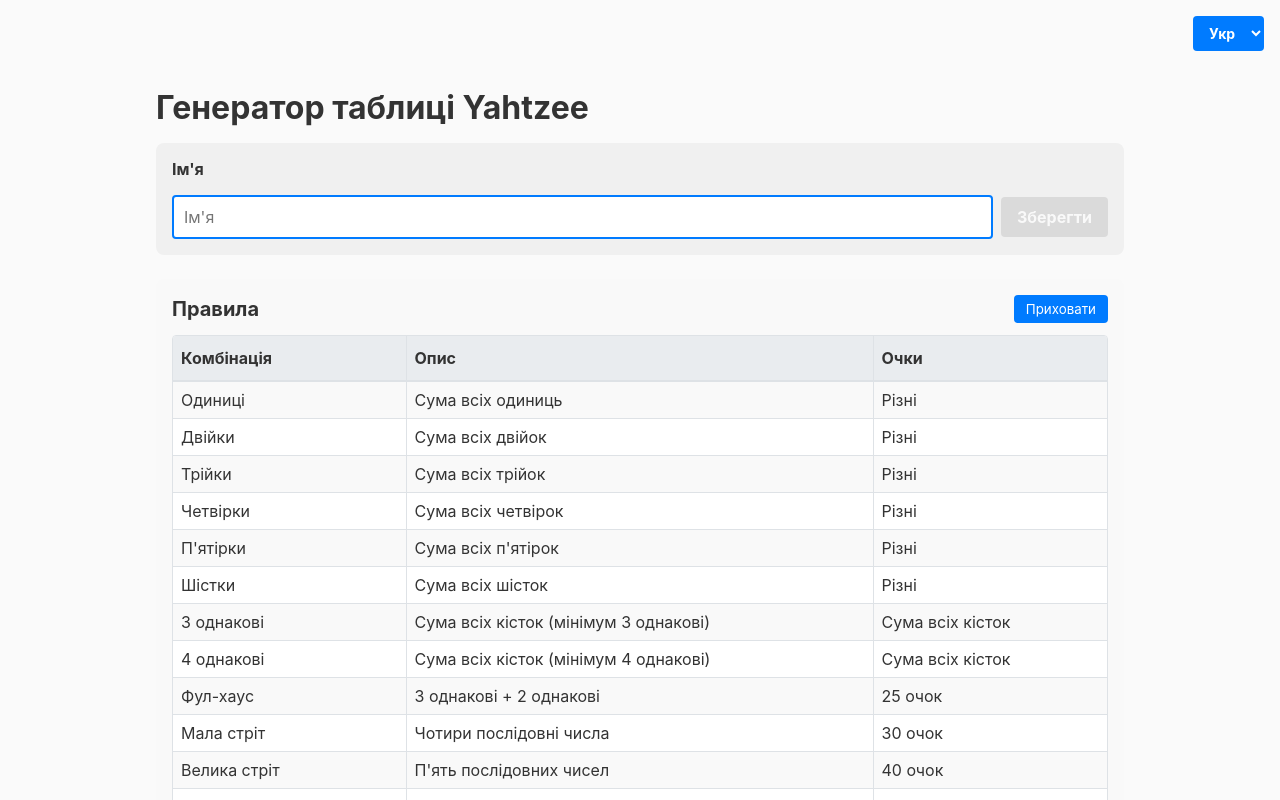
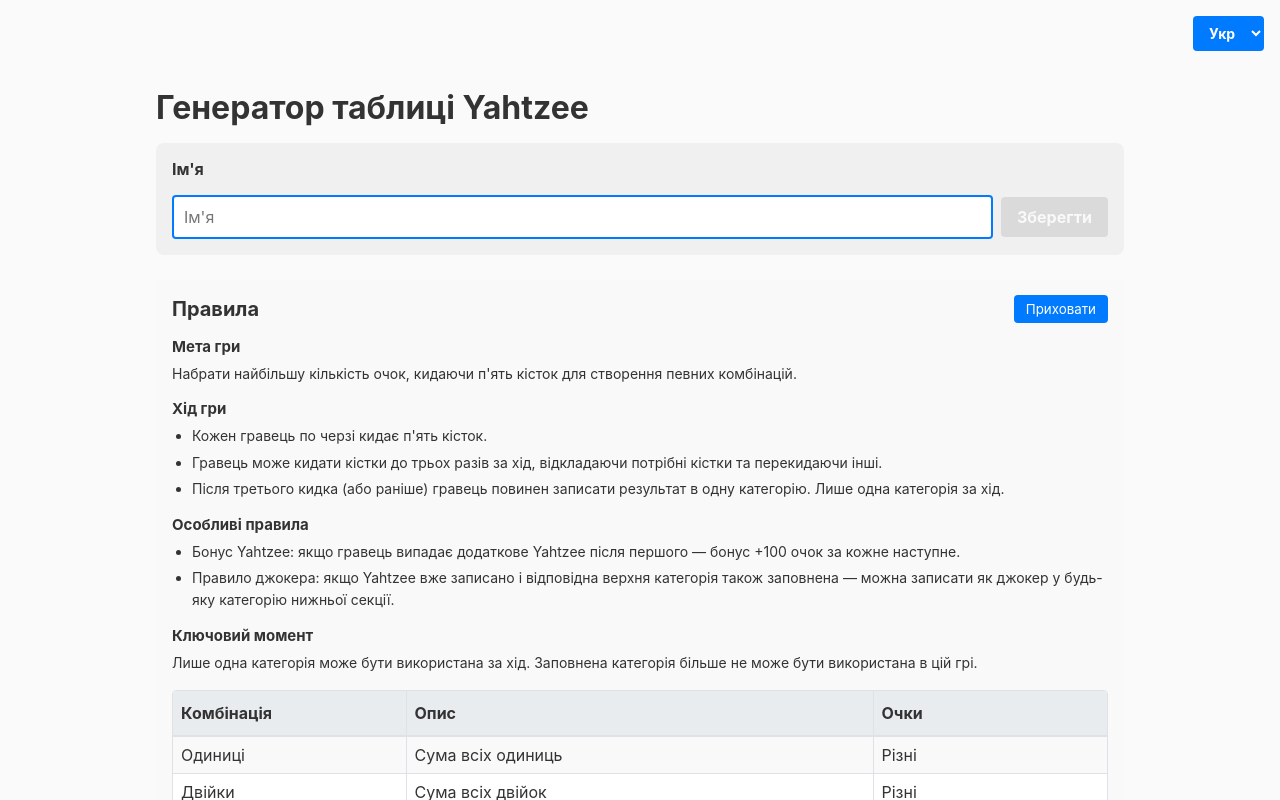
Before and after one commit to melnickforever/yahtzee, a Next.js app: page / in a window 1280 px wide. Both pictures are taken after a click on the button "Показати". Shown: the top 800 px of the page. Built offline with nearby package versions, Linux system fonts and the light colour scheme.

Commit message:
Updated rules

```diff
--- a/app/components/RulesReference.tsx
+++ b/app/components/RulesReference.tsx
@@ -12,84 +12,24 @@
   const t = translations[language];
 
   const rulesData = [
-    {
-      combination: t.rules_table.ones,
-      description: t.rules_table.onesDesc,
-      points: t.rules_table.varies,
-    },
-    {
-      combination: t.rules_table.twos,
-      description: t.rules_table.twosDesc,
-      points: t.rules_table.varies,
-    },
-    {
-      combination: t.rules_table.threes,
-      description: t.rules_table.threesDesc,
-      points: t.rules_table.varies,
-    },
-    {
-      combination: t.rules_table.fours,
-      description: t.rules_table.foursDesc,
-      points: t.rules_table.varies,
-    },
-    {
-      combination: t.rules_table.fives,
-      description: t.rules_table.fivesDesc,
-      points: t.rules_table.varies,
-    },
-    {
-      combination: t.rules_table.sixes,
-      description: t.rules_table.sixesDesc,
-      points: t.rules_table.varies,
-    },
-    {
-      combination: t.rules_table.threeOfAKind,
-      description: t.rules_table.threeOfAKindDesc,
-      points: t.rules_table.sumOfAll,
-    },
-    {
-      combination: t.rules_table.fourOfAKind,
-      description: t.rules_table.fourOfAKindDesc,
-      points: t.rules_table.sumOfAll,
-    },
-    {
-      combination: t.rules_table.fullHouse,
-      description: t.rules_table.fullHouseDesc,
-      points: t.rules_table.fullHousePoints,
-    },
-    {
-      combination: t.rules_table.smallStraight,
-      description: t.rules_table.smallStraightDesc,
-      points: t.rules_table.smallStraightPoints,
-    },
-    {
-      combination: t.rules_table.largeStraight,
-      description: t.rules_table.largeStraightDesc,
-      points: t.rules_table.largeStraightPoints,
-    },
-    {
-      combination: t.rules_table.yahtzee,
-      description: t.rules_table.yahtzeeDesc,
-      points: t.rules_table.yahtzeePoints,
-    },
-    {
-      combination: t.rules_table.chance,
-      description: t.rules_table.chanceDesc,
-      points: t.rules_table.sumOfAll,
-    },
-    {
-      combination: t.rules_table.upperBonus,
-      description: t.rules_table.upperBonusDesc,
-      points: t.rules_table.upperBonusPoints,
-      isBonus: false,
-    },
-    {
-      combination: t.rules_table.yahtzeeBonus,
-      description: t.rules_table.yatzheeBonusDesc,
-      points: t.rules_table.yatzheeBonusPoints,
-      isBonus: false,
-    },
+    { combination: t.rules_table.ones, description: t.rules_table.onesDesc, points: t.rules_table.varies },
+    { combination: t.rules_table.twos, description: t.rules_table.twosDesc, points: t.rules_table.varies },
+    { combination: t.rules_table.threes, description: t.rules_table.threesDesc, points: t.rules_table.varies },
+    { combination: t.rules_table.fours, description: t.rules_table.foursDesc, points: t.rules_table.varies },
+    { combination: t.rules_table.fives, description: t.rules_table.fivesDesc, points: t.rules_table.varies },
+    { combination: t.rules_table.sixes, description: t.rules_table.sixesDesc, points: t.rules_table.varies },
+    { combination: t.rules_table.threeOfAKind, description: t.rules_table.threeOfAKindDesc, points: t.rules_table.sumOfAll },
+    { combination: t.rules_table.fourOfAKind, description: t.rules_table.fourOfAKindDesc, points: t.rules_table.sumOfAll },
+    { combination: t.rules_table.fullHouse, description: t.rules_table.fullHouseDesc, points: t.rules_table.fullHousePoints },
+    { combination: t.rules_table.smallStraight, description: t.rules_table.smallStraightDesc, points: t.rules_table.smallStraightPoints },
+    { combination: t.rules_table.largeStraight, description: t.rules_table.largeStraightDesc, points: t.rules_table.largeStraightPoints },
+    { combination: t.rules_table.yahtzee, description: t.rules_table.yahtzeeDesc, points: t.rules_table.yahtzeePoints },
+    { combination: t.rules_table.chance, description: t.rules_table.chanceDesc, points: t.rules_table.sumOfAll },
+    { combination: t.rules_table.upperBonus, description: t.rules_table.upperBonusDesc, points: t.rules_table.upperBonusPoints, isBonus: true },
+    { combination: t.rules_table.yahtzeeBonus, description: t.rules_table.yatzheeBonusDesc, points: t.rules_table.yatzheeBonusPoints, isBonus: true },
   ];
+
+  const s = t.rules_summary;
 
   return (
     <div className="rules-container">
@@ -104,6 +44,28 @@
       </div>
 
       {isVisible && (
+        <>
+          <div className="rules-summary">
+            <h3>{s.objectiveTitle}</h3>
+            <p>{s.objective}</p>
+
+            <h3>{s.gameplayTitle}</h3>
+            <ul>
+              <li>{s.gameplay1}</li>
+              <li>{s.gameplay2}</li>
+              <li>{s.gameplay3}</li>
+            </ul>
+
+            <h3>{s.specialTitle}</h3>
+            <ul>
+              <li>{s.yahtzeeBonus}</li>
+              <li>{s.jokerRule}</li>
+            </ul>
+
+            <h3>{s.keyPointTitle}</h3>
+            <p>{s.keyPoint}</p>
+          </div>
+
           <div className="rules-grid">
             <div className="rules-grid-header">
               <div className="rules-grid-cell">{t.rules_table.combination}</div>
@@ -121,6 +83,7 @@
               </div>
             ))}
           </div>
+        </>
       )}
     </div>
   );
--- a/app/globals.css
+++ b/app/globals.css
@@ -191,6 +191,34 @@
   cursor: pointer;
 }
 
+/* Rules Summary */
+.rules-summary {
+  margin-bottom: 16px;
+  line-height: 1.6;
+}
+
+.rules-summary h3 {
+  margin-top: 12px;
+  margin-bottom: 4px;
+  font-size: 15px;
+  color: #333;
+}
+
+.rules-summary p {
+  margin: 0 0 8px;
+  font-size: 14px;
+}
+
+.rules-summary ul {
+  margin: 0 0 8px;
+  padding-left: 20px;
+  font-size: 14px;
+}
+
+.rules-summary li {
+  margin-bottom: 4px;
+}
+
 /* Rules Grid */
 .rules-grid {
   display: grid;
@@ -246,9 +274,6 @@
 }
 
 .rules-grid-bonus .rules-grid-cell {
-  background-color: #f8d7da !important;
-  color: #721c24 !important;
-  font-weight: bold;
 }
 
 .rules-table {
--- a/app/i18n.ts
+++ b/app/i18n.ts
@@ -40,6 +40,19 @@
     bonuses: {
       upperBonus: 'Бонус таблиці',
       yahtzeeBonus: 'Бонус Yahtzee',
+    },
+    rules_summary: {
+      objectiveTitle: 'Мета гри',
+      objective: 'Набрати найбільшу кількість очок, кидаючи п\'ять кісток для створення певних комбінацій.',
+      gameplayTitle: 'Хід гри',
+      gameplay1: 'Кожен гравець по черзі кидає п\'ять кісток.',
+      gameplay2: 'Гравець може кидати кістки до трьох разів за хід, відкладаючи потрібні кістки та перекидаючи інші.',
+      gameplay3: 'Після третього кидка (або раніше) гравець повинен записати результат в одну категорію. Лише одна категорія за хід.',
+      specialTitle: 'Особливі правила',
+      yahtzeeBonus: 'Бонус Yahtzee: якщо гравець випадає додаткове Yahtzee після першого — бонус +100 очок за кожне наступне.',
+      jokerRule: 'Правило джокера: якщо Yahtzee вже записано і відповідна верхня категорія також заповнена — можна записати як джокер у будь-яку категорію нижньої секції.',
+      keyPointTitle: 'Ключовий момент',
+      keyPoint: 'Лише одна категорія може бути використана за хід. Заповнена категорія більше не може бути використана в цій грі.',
     },
     rules_table: {
       combination: 'Комбінація',
@@ -125,6 +138,19 @@
       upperBonus: 'Upper Bonus',
       yahtzeeBonus: 'Yahtzee Bonus',
     },
+    rules_summary: {
+      objectiveTitle: 'Objective',
+      objective: 'Score the most points by rolling five dice to make specific combinations.',
+      gameplayTitle: 'Gameplay',
+      gameplay1: 'Each player takes turns rolling five dice.',
+      gameplay2: 'Players can roll the dice up to three times per turn, setting aside any dice they want to keep and re-rolling the others.',
+      gameplay3: 'After the third roll, or sooner if the player chooses, they must fill in one category on their scorecard. Only one category can be filled per turn.',
+      specialTitle: 'Special Rules',
+      yahtzeeBonus: 'Yahtzee Bonus: if a player rolls additional Yahtzees after the first one, they earn a bonus of +100 points for each subsequent Yahtzee.',
+      jokerRule: 'Joker Rule: if a Yahtzee is rolled and the Yahtzee category is already filled, and the corresponding upper section category is also filled, the player can use it as a "joker" in the lower section.',
+      keyPointTitle: 'Key Point',
+      keyPoint: 'Only one category can be used per turn, and once a category is filled, it cannot be used again in that game.',
+    },
     rules_table: {
       combination: 'Combination',
       points: 'Points',
```
Lines whose indentation alone changed are shown as unchanged.
